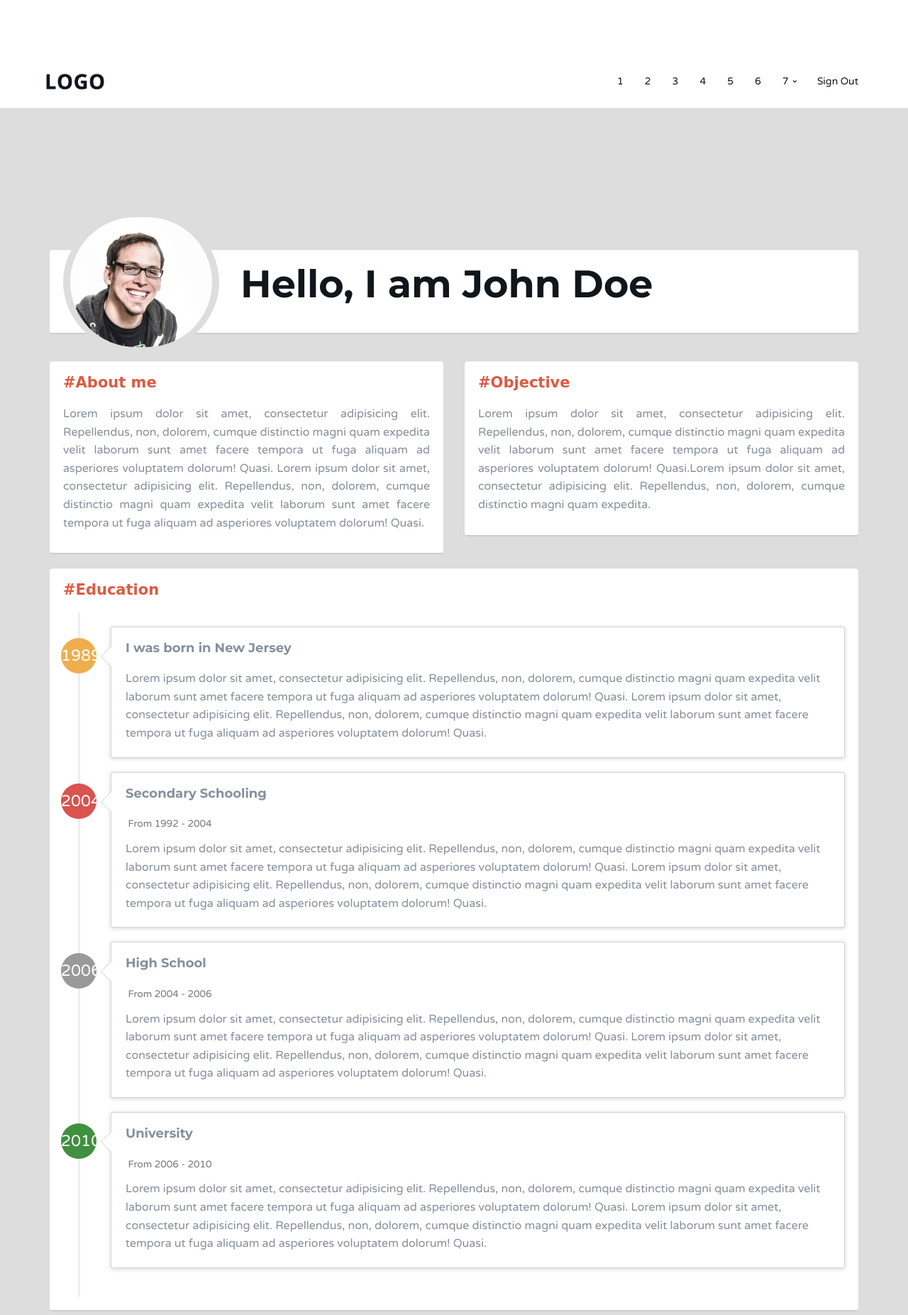
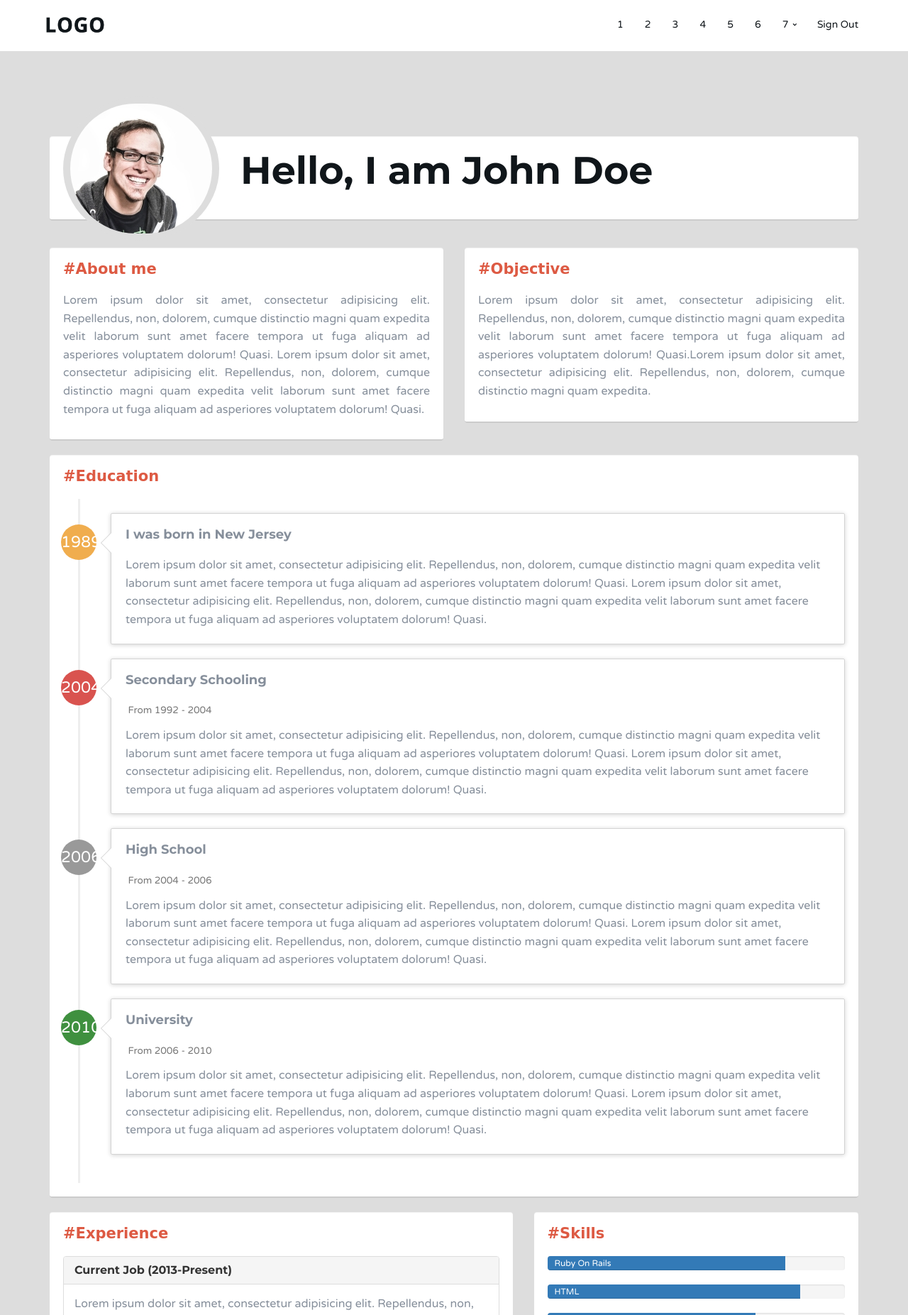
Before and after one commit to oscar0812/doxfory, a PHP site: template src/app/views/profile.php in a window 1280 px wide. Shown: the top 1853 px of the page at 71% size. Run offline with PHP 8.4, Linux system fonts and the light colour scheme; the template is opened without the code that fills it, so the values that code supplies are empty; some web fonts are replaced.

Commit message:
removed bug with container margin top and navbar

```diff
--- a/src/public/css/user/profile.css
+++ b/src/public/css/user/profile.css
@@ -1,10 +1,6 @@
 body {
   background: #ddd;
   font-family: Roboto Slab, serif;
-}
-
-.container {
-  margin-top: 80px;
 }
 
 .dp-box {
```
